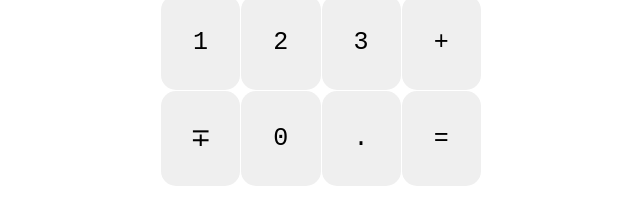
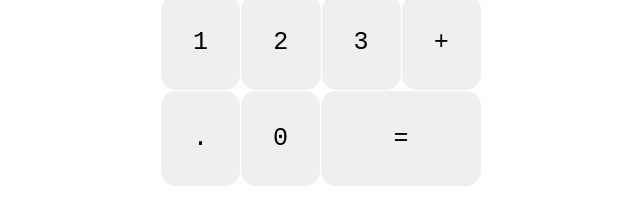
Before and after one commit to HeyListen101/odin-calculator, a plain HTML site: page index.html in a window 1280 px wide. Shown: the part 514-738 px from the top of the page, 319-959 px from the left. Drawn offline with Linux system fonts and the light colour scheme.

Commit message:
Change button layout

```diff
--- a/index.html
+++ b/index.html
@@ -36,10 +36,9 @@
                 <button class="operator">+</button>
             </div>
             <div class="row">
-                <button class="negate">&#8723;</button>
+                <button class="decimal">.</button>
                 <button class="num">0</button>
-                <button class="decimal">.</button>
-                <button class="operator">=</button>
+                <button class="operator equals">=</button>
             </div>
         </div>
     </body>
--- a/style.css
+++ b/style.css
@@ -52,6 +52,12 @@ body {
     flex-shrink: 0;
 }
 
+.row .equals {
+    flex-basis: 12.5vw;
+    flex-grow: 0;
+    flex-shrink: 0;
+}
+
 .row button:hover {
     background-color: black;
     color: white;
```
